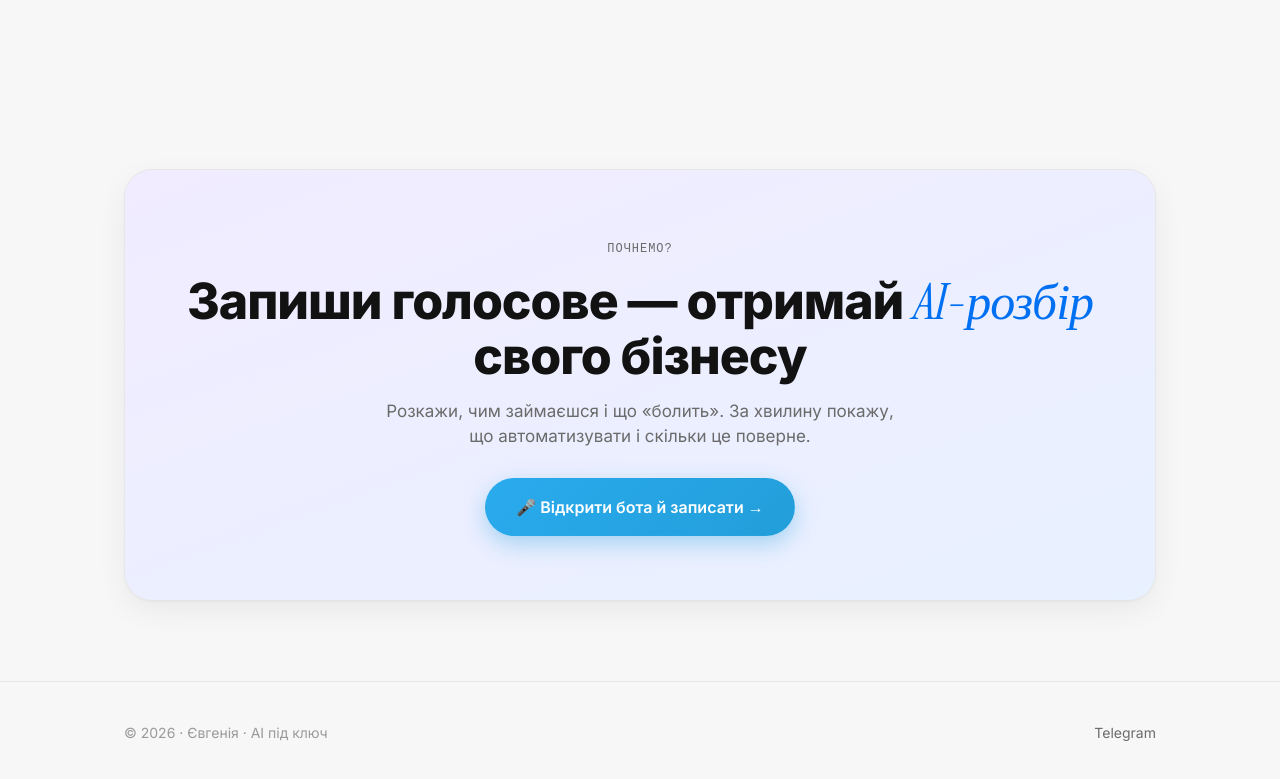
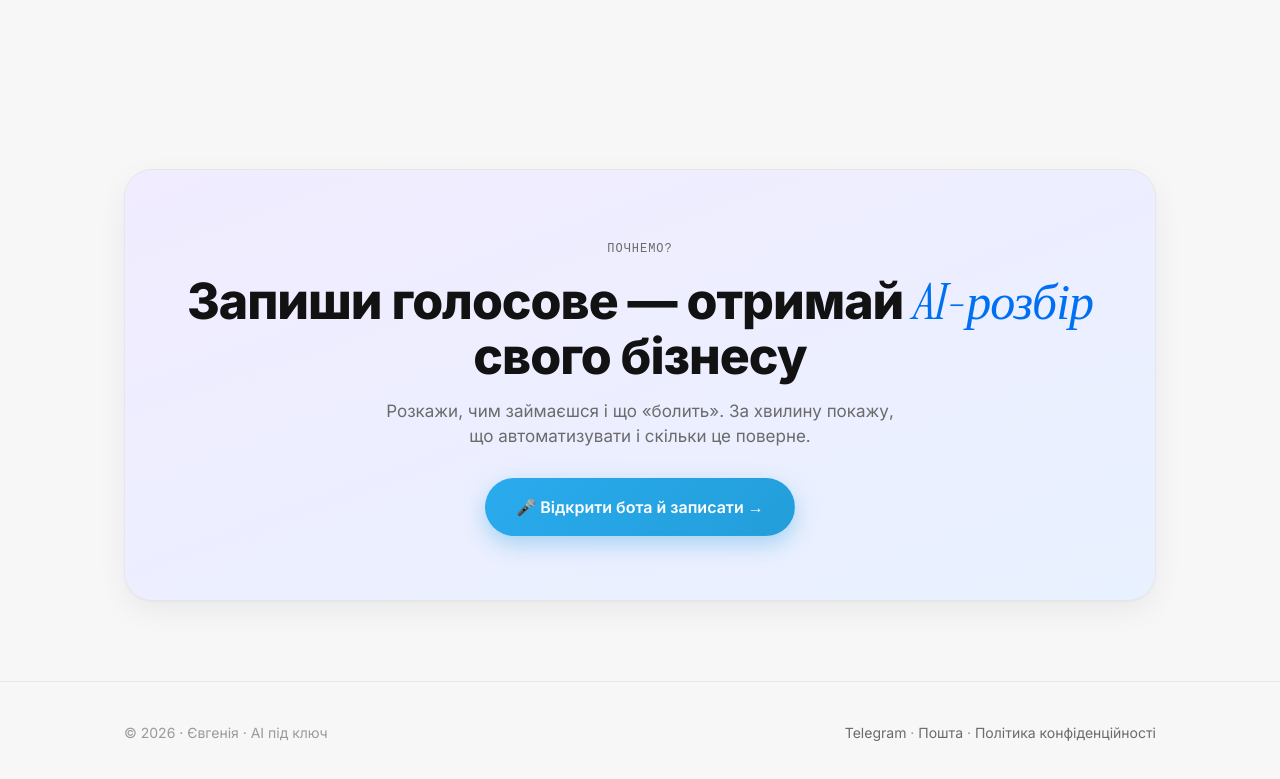
Before and after one commit to vellyjenia/eva, a plain HTML site: page index.html in a window 1280 px wide. Shown: the part 9535-10314 px from the top of the page. Drawn offline with Linux system fonts and the light colour scheme; a web font is replaced by a local one.

Commit message:
Footer: clickable email + privacy link

```diff
--- a/index.html
+++ b/index.html
@@ -632,7 +632,7 @@
 <footer>
   <div class="wrap foot-in">
     <div>© 2026 · Євгенія · AI під ключ</div>
-    <div class="foot-links"><a href="https://t.me/ai_lifechanger_bot" target="_blank" rel="noopener">Telegram</a></div>
+    <div class="foot-links"><a href="https://t.me/ai_lifechanger_bot" target="_blank" rel="noopener">Telegram</a> · <a href="mailto:vasiuta.yevhenia@gmail.com">Пошта</a> · <a href="privacy.html">Політика конфіденційності</a></div>
   </div>
 </footer>
 
```
